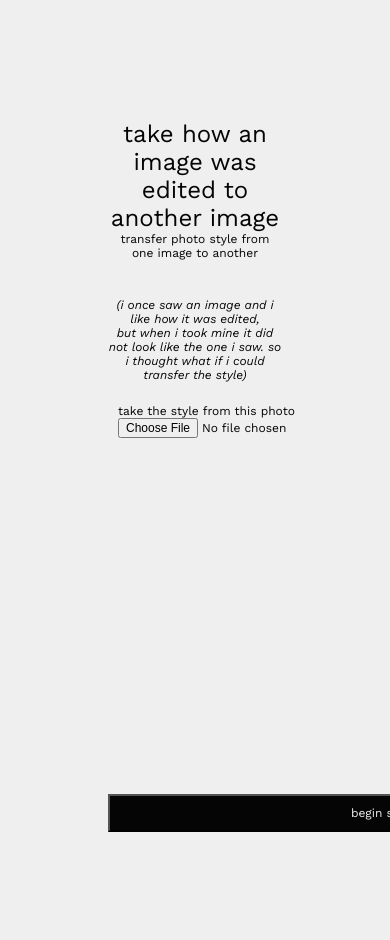
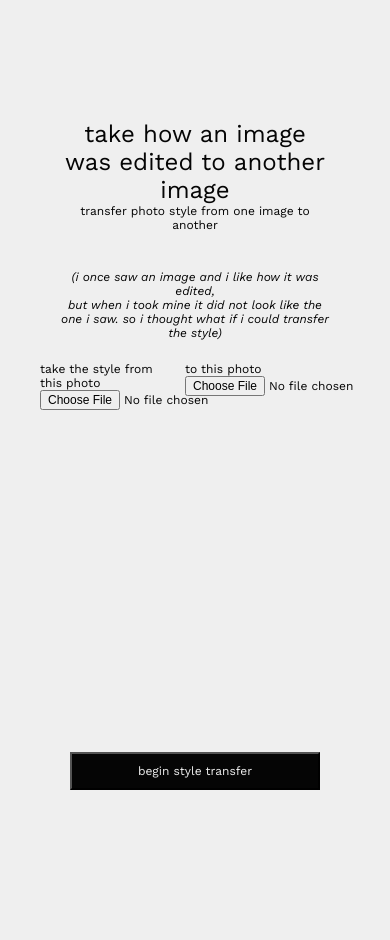
Before and after one commit to mrsimi/photostyletransfer, a Flask app: page / in a window 390 px wide; the page is wider, and only the part inside the window is pictured. After the commit the page ends 790 px from the top of that part, so only its background shows below. Run offline with Flask 3, Linux system fonts and the light colour scheme.

Commit message:
make responsive

```diff
--- a/templates/index.html
+++ b/templates/index.html
@@ -70,6 +70,16 @@
             background-color: #050505;
             color: #efefef;
         }
+
+        @media screen and (max-width: 480px) {
+            body {
+                padding: 100px 50px;
+            }
+            form{
+                margin: 0 auto;
+                width: 250px;
+            }
+          }
     </style>
 </head>
 
```
